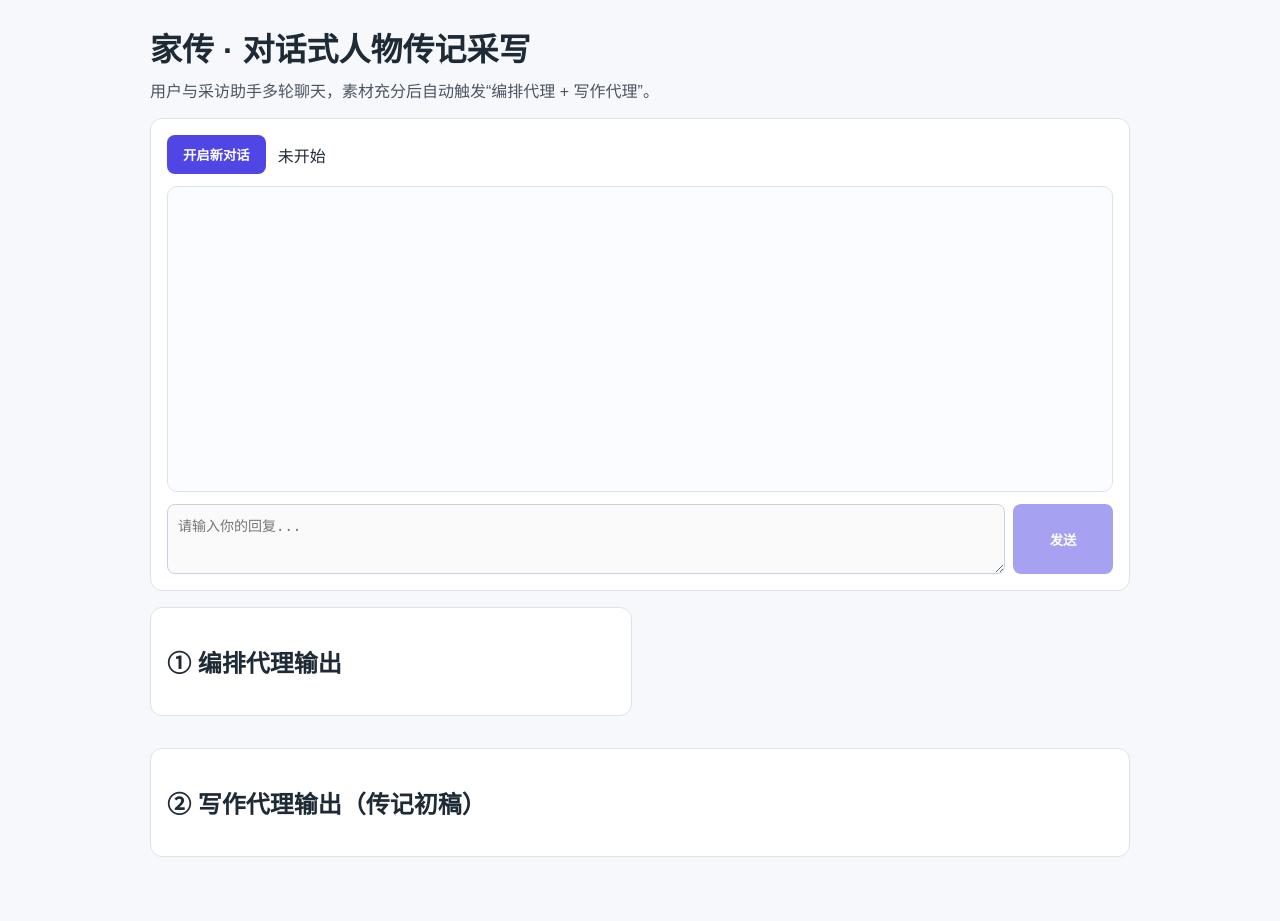
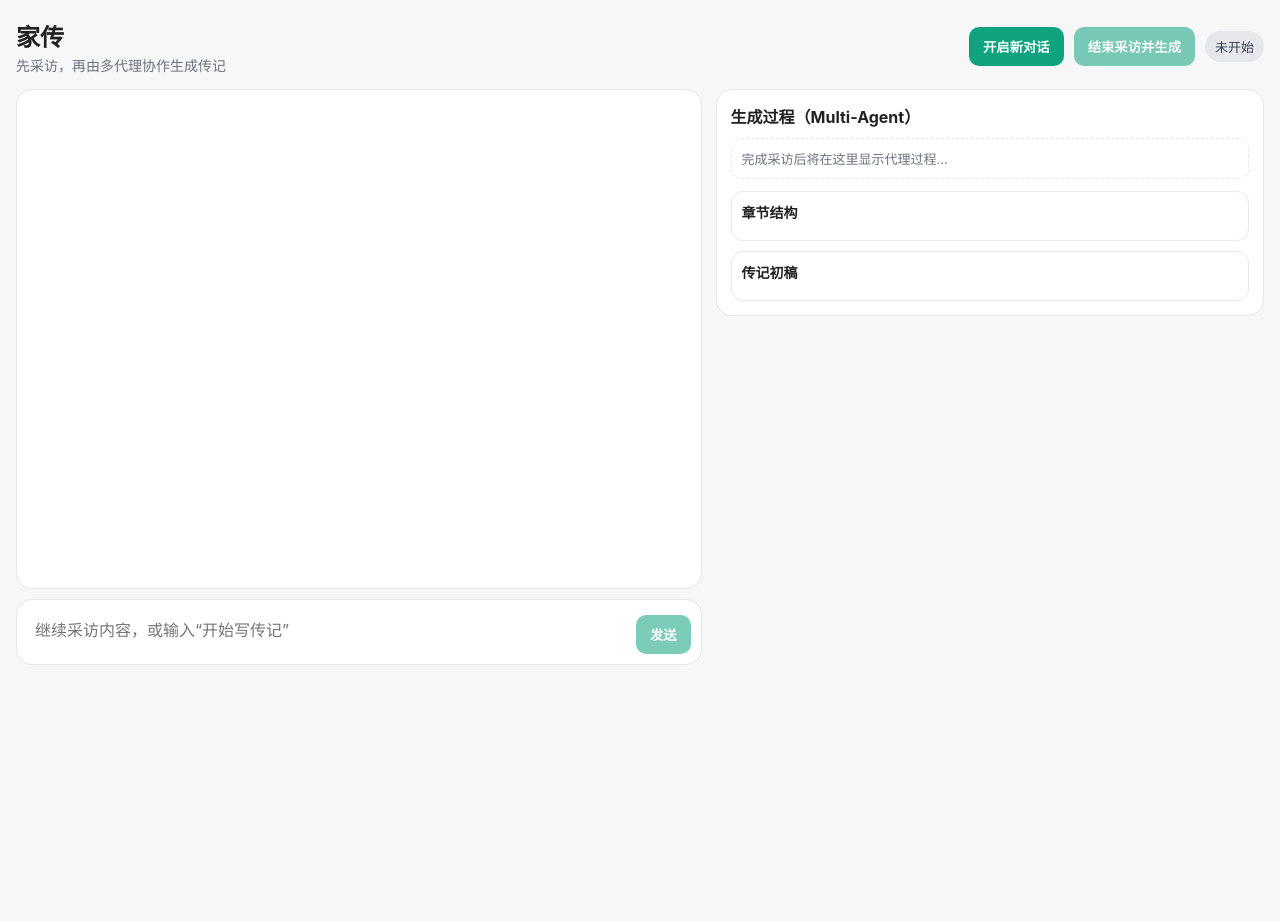
Before and after one commit to dfy37/biography, a Flask app: page / in a window 1280 px wide. After the commit the page ends 665 px from the top, so only its background shows below. Run offline with Flask 3, Linux system fonts and the light colour scheme.

Commit message:
feat: add manual interview finish and side-panel generation flow

```diff
--- a/app.py
+++ b/app.py
@@ -18,6 +18,7 @@ class ChatSession:
     messages: List[Dict[str, str]] = field(default_factory=list)
     ready_to_write: bool = False
     biography: Dict[str, str] | None = None
+    logs: List[Dict[str, str]] = field(default_factory=list)
 
 
 framework: BiographyMultiAgentFramework | None = None
@@ -29,6 +30,12 @@ def get_framework() -> BiographyMultiAgentFramework:
     if framework is None:
         framework = BiographyMultiAgentFramework()
     return framework
+
+
+def wants_to_finish(message: str) -> bool:
+    text = message.strip().lower()
+    keywords = ["开始写", "生成传记", "结束采访", "可以写了", "开始生成", "finish", "write"]
+    return any(k in text for k in keywords)
 
 
 @app.route("/", methods=["GET"])
@@ -64,21 +71,81 @@ def chat_message():
         return jsonify({"error": "该会话已完成写作，如需继续请开启新会话。"}), 400
 
     session.messages.append({"role": "user", "content": user_message})
-    try:
-        pipeline_result = get_framework().next_turn(session.messages)
-    except Exception as e:
-        return jsonify({"error": f"LLM 初始化或调用失败：{e}"}), 500
 
-    session.messages.append({"role": "assistant", "content": pipeline_result["assistant"]})
-    if pipeline_result["ready_to_write"]:
+    if wants_to_finish(user_message):
+        try:
+            pipeline_result = get_framework().generate_biography(session.messages)
+        except Exception as e:
+            return jsonify({"error": f"LLM 初始化或调用失败：{e}"}), 500
+
         session.ready_to_write = True
         session.biography = pipeline_result["result"]
+        session.logs = pipeline_result["logs"]
+        session.messages.append(
+            {
+                "role": "assistant",
+                "content": "收到，我们现在结束采访，开始多代理协作生成传记。",
+            }
+        )
+    else:
+        try:
+            assistant_text = get_framework().interview_turn(session.messages)
+        except Exception as e:
+            return jsonify({"error": f"LLM 初始化或调用失败：{e}"}), 500
+        session.messages.append({"role": "assistant", "content": assistant_text})
 
     return jsonify(
         {
             "session_id": session.session_id,
             "messages": session.messages,
             "ready_to_write": session.ready_to_write,
+            "logs": session.logs,
+            "result": session.biography,
+        }
+    )
+
+
+@app.route("/chat/finish", methods=["POST"])
+def chat_finish():
+    data = request.get_json(silent=True) or {}
+    session_id = (data.get("session_id") or "").strip()
+
+    if not session_id or session_id not in sessions:
+        return jsonify({"error": "会话不存在，请刷新后重新开始。"}), 400
+
+    session = sessions[session_id]
+    if session.ready_to_write:
+        return jsonify(
+            {
+                "session_id": session.session_id,
+                "messages": session.messages,
+                "ready_to_write": session.ready_to_write,
+                "logs": session.logs,
+                "result": session.biography,
+            }
+        )
+
+    try:
+        pipeline_result = get_framework().generate_biography(session.messages)
+    except Exception as e:
+        return jsonify({"error": f"LLM 初始化或调用失败：{e}"}), 500
+
+    session.ready_to_write = True
+    session.biography = pipeline_result["result"]
+    session.logs = pipeline_result["logs"]
+    session.messages.append(
+        {
+            "role": "assistant",
+            "content": "采访已结束，正在侧边展示多代理生成结果。",
+        }
+    )
+
+    return jsonify(
+        {
+            "session_id": session.session_id,
+            "messages": session.messages,
+            "ready_to_write": session.ready_to_write,
+            "logs": session.logs,
             "result": session.biography,
         }
     )
--- a/static/style.css
+++ b/static/style.css
@@ -1,117 +1,237 @@
 :root {
   color-scheme: light;
-  --bg: #f6f8fb;
-  --card: #ffffff;
-  --text: #1f2a37;
-  --primary: #4f46e5;
-  --border: #dbe3ef;
+  --bg: #f7f7f8;
+  --surface: #ffffff;
+  --text: #202123;
+  --muted: #6b7280;
+  --primary: #10a37f;
+  --primary-hover: #0d8f6f;
+  --border: #e5e7eb;
+  --assistant: #f7f7f8;
+  --user: #ffffff;
+}
+
+* {
+  box-sizing: border-box;
 }
 
 body {
   margin: 0;
   background: var(--bg);
   color: var(--text);
-  font-family: "PingFang SC", "Microsoft YaHei", sans-serif;
+  font-family: "Inter", "PingFang SC", "Microsoft YaHei", sans-serif;
 }
 
-.container {
-  max-width: 980px;
-  margin: 24px auto;
-  padding: 0 16px 40px;
+.app-shell {
+  max-width: 1320px;
+  margin: 0 auto;
+  min-height: 100vh;
+  padding: 18px 16px 26px;
+}
+
+.topbar {
+  display: flex;
+  justify-content: space-between;
+  align-items: center;
+  margin-bottom: 14px;
 }
 
 h1 {
-  margin-bottom: 8px;
+  margin: 0;
+  font-size: 24px;
 }
 
-.subtitle {
-  margin-top: 0;
-  color: #4b5563;
+.topbar p {
+  margin: 2px 0 0;
+  color: var(--muted);
+  font-size: 14px;
 }
 
-.card {
-  background: var(--card);
-  border: 1px solid var(--border);
-  border-radius: 12px;
-  padding: 16px;
-  margin-top: 16px;
+.actions {
+  display: flex;
+  align-items: center;
+  gap: 10px;
+  flex-wrap: wrap;
+  justify-content: flex-end;
 }
 
 button {
   background: var(--primary);
-  color: white;
+  color: #fff;
   border: 0;
-  padding: 10px 16px;
-  border-radius: 8px;
-  font-weight: 700;
+  border-radius: 10px;
+  padding: 10px 14px;
+  font-weight: 600;
   cursor: pointer;
 }
 
+button:hover:not(:disabled) {
+  background: var(--primary-hover);
+}
+
 button:disabled {
-  opacity: 0.5;
+  opacity: 0.55;
   cursor: not-allowed;
 }
 
-.toolbar {
+.status-badge {
+  background: #e5e7eb;
+  color: #374151;
+  border-radius: 999px;
+  padding: 6px 10px;
+  font-size: 13px;
+}
+
+.workspace {
+  display: grid;
+  grid-template-columns: 1.25fr 1fr;
+  gap: 14px;
+  align-items: start;
+}
+
+.chat-stage {
+  overflow-y: auto;
+  border-radius: 16px;
+  border: 1px solid var(--border);
+  background: var(--surface);
+  padding: 18px;
+  min-height: 500px;
+  max-height: 68vh;
+}
+
+.message-row {
   display: flex;
-  gap: 12px;
-  align-items: center;
   margin-bottom: 12px;
 }
 
-.chat-box {
-  min-height: 280px;
-  max-height: 420px;
-  overflow-y: auto;
-  border: 1px solid var(--border);
-  border-radius: 10px;
-  padding: 12px;
-  background: #fafcff;
+.message-row.user {
+  justify-content: flex-end;
 }
 
-.msg {
-  margin-bottom: 10px;
-  padding: 8px 10px;
-  border-radius: 8px;
-  line-height: 1.6;
+.message-bubble {
+  max-width: min(85%, 700px);
+  border-radius: 14px;
+  padding: 12px 14px;
+  line-height: 1.65;
+  white-space: pre-wrap;
 }
 
-.msg.assistant {
-  background: #eef2ff;
+.message-row.assistant .message-bubble {
+  background: var(--assistant);
+  border: 1px solid var(--border);
 }
 
-.msg.user {
-  background: #ecfeff;
+.message-row.user .message-bubble {
+  background: var(--user);
+  border: 1px solid #d1fae5;
 }
 
-.input-row {
-  margin-top: 12px;
+.composer-wrap {
+  margin-top: 10px;
+}
+
+.composer {
   display: grid;
-  grid-template-columns: 1fr 100px;
-  gap: 8px;
+  grid-template-columns: 1fr auto;
+  gap: 10px;
+  align-items: end;
+  border: 1px solid var(--border);
+  border-radius: 16px;
+  background: var(--surface);
+  padding: 10px;
 }
 
 textarea {
   width: 100%;
-  box-sizing: border-box;
-  padding: 10px;
-  border-radius: 8px;
-  border: 1px solid #c7d2e1;
-  font-size: 14px;
-  resize: vertical;
+  border: 0;
+  outline: none;
+  resize: none;
+  font: inherit;
+  line-height: 1.5;
+  padding: 8px;
+  min-height: 44px;
+  max-height: 160px;
+  background: transparent;
 }
 
-.result-grid {
-  display: grid;
-  grid-template-columns: 1fr 1fr;
-  gap: 16px;
+.side-panel {
+  border: 1px solid var(--border);
+  border-radius: 16px;
+  background: var(--surface);
+  padding: 14px;
+  max-height: calc(68vh + 104px);
+  overflow-y: auto;
 }
 
-.result-grid .full {
-  grid-column: 1 / -1;
+.side-panel h2 {
+  margin: 0 0 10px;
+  font-size: 16px;
+}
+
+.log-list {
+  display: grid;
+  gap: 8px;
+  margin-bottom: 12px;
+}
+
+.log-list.empty {
+  color: var(--muted);
+  font-size: 13px;
+  border: 1px dashed var(--border);
+  border-radius: 10px;
+  padding: 10px;
+}
+
+.log-item {
+  border: 1px solid var(--border);
+  border-radius: 10px;
+  padding: 10px;
+  background: #fafafa;
+}
+
+.log-item.warning {
+  border-color: #f59e0b;
+  background: #fffbeb;
+}
+
+.log-item p {
+  margin: 8px 0 0;
+  white-space: pre-wrap;
+  line-height: 1.5;
+  color: #374151;
+  font-size: 13px;
+}
+
+.result-card {
+  border: 1px solid var(--border);
+  border-radius: 12px;
+  padding: 10px;
+  margin-top: 10px;
+}
+
+.result-card h3 {
+  margin: 0 0 8px;
+  font-size: 14px;
 }
 
 pre {
+  margin: 0;
   white-space: pre-wrap;
-  line-height: 1.6;
+  line-height: 1.58;
+  font-size: 13px;
 }
+
+@media (max-width: 980px) {
+  .workspace {
+    grid-template-columns: 1fr;
+  }
+
+  .chat-stage {
+    min-height: 360px;
+    max-height: 56vh;
+  }
+
+  .side-panel {
+    max-height: none;
+  }
+}
--- a/templates/index.html
+++ b/templates/index.html
@@ -7,53 +7,95 @@
     <link rel="stylesheet" href="{{ url_for('static', filename='style.css') }}" />
   </head>
   <body>
-    <main class="container">
-      <h1>家传 · 对话式人物传记采写</h1>
-      <p class="subtitle">用户与采访助手多轮聊天，素材充分后自动触发“编排代理 + 写作代理”。</p>
+    <main class="app-shell">
+      <header class="topbar">
+        <div>
+          <h1>家传</h1>
+          <p>先采访，再由多代理协作生成传记</p>
+        </div>
+        <div class="actions">
+          <button id="startBtn" type="button">开启新对话</button>
+          <button id="finishBtn" type="button" disabled>结束采访并生成</button>
+          <span id="statusText" class="status-badge">未开始</span>
+        </div>
+      </header>
 
-      <section class="card">
-        <div class="toolbar">
-          <button id="startBtn" type="button">开启新对话</button>
-          <span id="statusText">未开始</span>
-        </div>
-
-        <div id="chatBox" class="chat-box"></div>
-
-        <div class="input-row">
-          <textarea id="userInput" rows="3" placeholder="请输入你的回复..." disabled></textarea>
+      <section class="workspace">
+        <section>
+          <div id="chatBox" class="chat-stage" aria-live="polite"></div>
+          <section class="composer-wrap">
+            <div class="composer">
+              <textarea id="userInput" rows="1" placeholder="继续采访内容，或输入“开始写传记”" disabled></textarea>
               <button id="sendBtn" type="button" disabled>发送</button>
             </div>
           </section>
+        </section>
 
-      <section id="resultSection" class="result-grid" hidden>
-        <article class="card">
-          <h2>① 编排代理输出</h2>
+        <aside class="side-panel">
+          <h2>生成过程（Multi-Agent）</h2>
+          <div id="logList" class="log-list empty">完成采访后将在这里显示代理过程...</div>
+          <article class="result-card">
+            <h3>章节结构</h3>
             <pre id="structureOutput"></pre>
           </article>
-        <article class="card full">
-          <h2>② 写作代理输出（传记初稿）</h2>
+          <article class="result-card">
+            <h3>传记初稿</h3>
             <pre id="bioOutput"></pre>
           </article>
+        </aside>
       </section>
     </main>
 
     <script>
       let sessionId = "";
       const startBtn = document.getElementById("startBtn");
+      const finishBtn = document.getElementById("finishBtn");
       const sendBtn = document.getElementById("sendBtn");
       const userInput = document.getElementById("userInput");
       const chatBox = document.getElementById("chatBox");
       const statusText = document.getElementById("statusText");
-      const resultSection = document.getElementById("resultSection");
+      const logList = document.getElementById("logList");
       const structureOutput = document.getElementById("structureOutput");
       const bioOutput = document.getElementById("bioOutput");
 
       function appendMessage(role, content) {
-        const item = document.createElement("div");
-        item.className = `msg ${role}`;
-        item.innerText = `${role === "assistant" ? "助手" : "用户"}：${content}`;
-        chatBox.appendChild(item);
+        const row = document.createElement("div");
+        row.className = `message-row ${role}`;
+
+        const bubble = document.createElement("div");
+        bubble.className = "message-bubble";
+        bubble.innerText = content;
+
+        row.appendChild(bubble);
+        chatBox.appendChild(row);
         chatBox.scrollTop = chatBox.scrollHeight;
+      }
+
+      function renderLogs(logs) {
+        if (!logs || !logs.length) {
+          logList.className = "log-list empty";
+          logList.innerText = "完成采访后将在这里显示代理过程...";
+          return;
+        }
+
+        logList.className = "log-list";
+        logList.innerHTML = "";
+        logs.forEach((item, idx) => {
+          const line = document.createElement("div");
+          line.className = `log-item ${item.status || "done"}`;
+          line.innerHTML = `<strong>${idx + 1}. ${item.agent}</strong><p>${item.output || ""}</p>`;
+          logList.appendChild(line);
+        });
+      }
+
+      function setGeneratedState(data) {
+        statusText.innerText = "已完成写作";
+        sendBtn.disabled = true;
+        finishBtn.disabled = true;
+        userInput.disabled = true;
+        renderLogs(data.logs || []);
+        structureOutput.innerText = (data.result && data.result.structure) || "";
+        bioOutput.innerText = (data.result && data.result.biography) || "";
       }
 
       async function startChat() {
@@ -63,9 +105,13 @@
         chatBox.innerHTML = "";
         data.messages.forEach((m) => appendMessage(m.role, m.content));
         sendBtn.disabled = false;
+        finishBtn.disabled = false;
         userInput.disabled = false;
-        resultSection.hidden = true;
-        statusText.innerText = "采集中";
+        userInput.focus();
+        structureOutput.innerText = "";
+        bioOutput.innerText = "";
+        renderLogs([]);
+        statusText.innerText = "采访中";
       }
 
       async function sendMessage() {
@@ -74,6 +120,7 @@
 
         appendMessage("user", text);
         userInput.value = "";
+        userInput.style.height = "auto";
 
         const res = await fetch("/chat/message", {
           method: "POST",
@@ -91,19 +138,44 @@
         appendMessage(assistantMessage.role, assistantMessage.content);
 
         if (data.ready_to_write && data.result) {
-          statusText.innerText = "已完成写作";
-          sendBtn.disabled = true;
-          userInput.disabled = true;
-          structureOutput.innerText = data.result.structure || "";
-          bioOutput.innerText = data.result.biography || "";
-          resultSection.hidden = false;
+          setGeneratedState(data);
         }
       }
 
+      async function finishInterview() {
+        if (!sessionId) return;
+        statusText.innerText = "生成中";
+
+        const res = await fetch("/chat/finish", {
+          method: "POST",
+          headers: { "Content-Type": "application/json" },
+          body: JSON.stringify({ session_id: sessionId }),
+        });
+        const data = await res.json();
+
+        if (!res.ok) {
+          statusText.innerText = "采访中";
+          appendMessage("assistant", data.error || "结束采访失败，请重试。");
+          return;
+        }
+
+        const assistantMessage = data.messages[data.messages.length - 1];
+        if (assistantMessage) appendMessage(assistantMessage.role, assistantMessage.content);
+        setGeneratedState(data);
+      }
+
+      function autoresize() {
+        userInput.style.height = "auto";
+        userInput.style.height = `${Math.min(userInput.scrollHeight, 160)}px`;
+      }
+
       startBtn.addEventListener("click", startChat);
+      finishBtn.addEventListener("click", finishInterview);
       sendBtn.addEventListener("click", sendMessage);
+      userInput.addEventListener("input", autoresize);
       userInput.addEventListener("keydown", (e) => {
         if (e.key === "Enter" && (e.metaKey || e.ctrlKey)) {
+          e.preventDefault();
           sendMessage();
         }
       });
```
Also changed, not shown: agents/framework.py (+39 -10 lines). Lines whose indentation alone changed are shown as unchanged.
